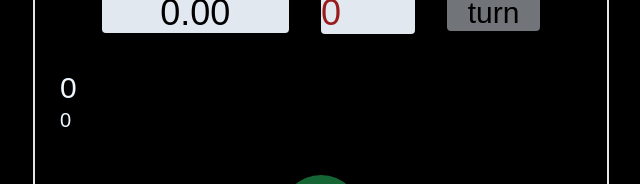
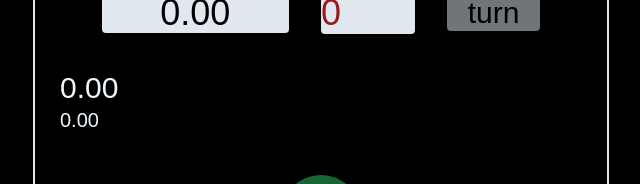
Before and after one commit to devamaral2/Task-cronometer, a Next.js app: page / in a window 1280 px wide. Shown: the part 226-410 px from the top of the page, without its empty margins (324-964 px from the left). Built offline with nearby package versions, Linux system fonts and the light colour scheme.

Commit message:
entregue

```diff
--- a/components/Cronometer/Cronometer.jsx
+++ b/components/Cronometer/Cronometer.jsx
@@ -171,12 +171,12 @@ export function Cronometer() {
         <h2
           className="text-3xl"
         >
-          {initTurn ? newCount2 : newCount}
+          {initTurn ? parseFloat(newCount2).toFixed(2) : parseFloat(newCount).toFixed(2) }
         </h2>
         <p
           className="text-xl"
         >
-          {count}
+          { parseFloat(count).toFixed(2) }
         </p>
       </div>
       <div
```
